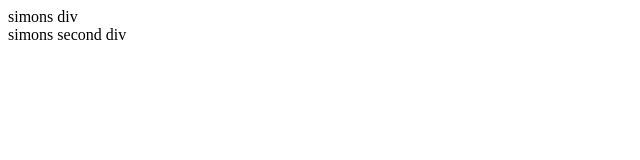
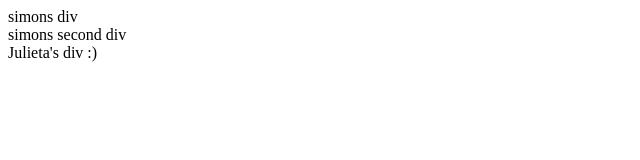
Before and after one commit to simonmarqvard/rainyDay, a plain HTML site: page index.html in a window 1280 px wide. Shown: the whole page, without its empty margins (0-640 px from the left). Drawn offline with Linux system fonts and the light colour scheme.

Commit message:
added julietas div

```diff
--- a/index.html
+++ b/index.html
@@ -9,5 +9,6 @@
 <body>
     <div> simons div </div>
     <div>simons second div</div>
+    <div> Julieta's div :)</div>
 </body>
 </html>
```
